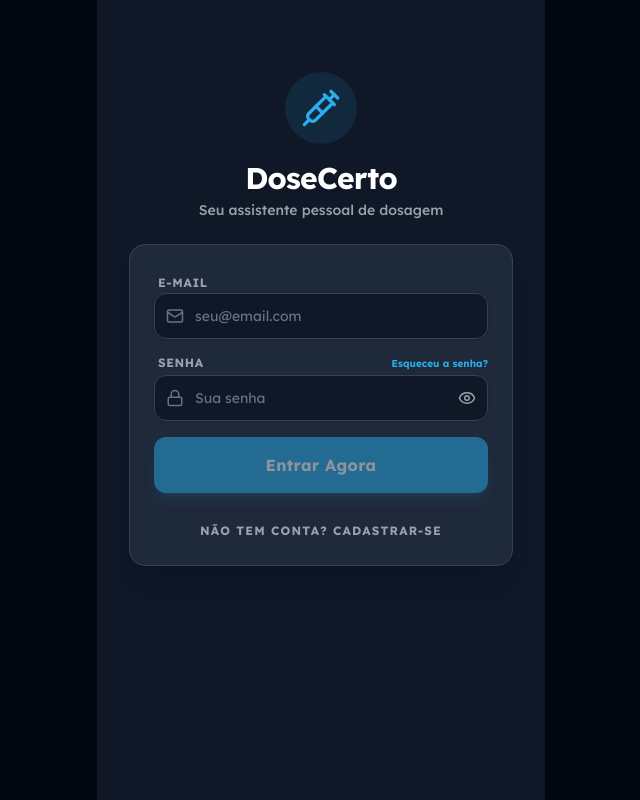
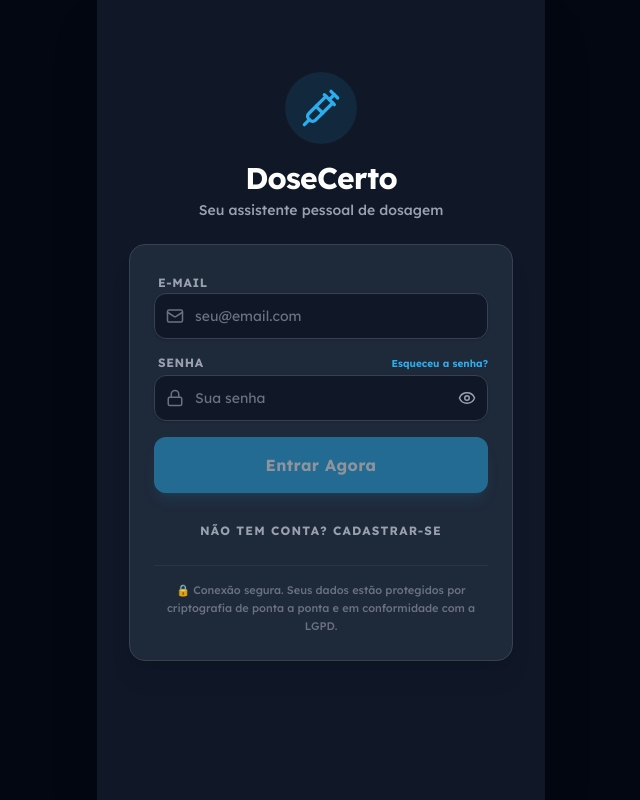
Before and after one commit to RottavaTech/Dose-Certo-Main, a Next.js app: page / in a window 1280 px wide. Shown: the whole page, without its empty margins (319-959 px from the left). Built offline with nearby package versions, Linux system fonts and the light colour scheme; no server answers.

Commit message:
adiciona texto de conformidade LGPD e segurança no Login

```diff
--- a/components/Login.tsx
+++ b/components/Login.tsx
@@ -346,6 +346,11 @@ export default function Login() {
               {isResetPassword ? 'Voltar para o Login' : isLogin ? 'Não tem conta? Cadastrar-se' : 'Já tem uma conta? Entrar'}
             </button>
           </div>
+          <div className="mt-6 pt-4 border-t border-gray-100 dark:border-gray-700/50 text-center">
+            <p className="text-[11px] text-gray-400 dark:text-gray-500 font-medium leading-relaxed">
+              🔒 Conexão segura. Seus dados estão protegidos por criptografia de ponta a ponta e em conformidade com a LGPD.
+            </p>
+          </div>
         </div>
       </div>
     </div>
--- a/components/Settings.tsx
+++ b/components/Settings.tsx
@@ -237,7 +237,7 @@ export default function Settings() {
             </summary>
             <div className="px-4 pb-4">
               <p className="text-sm text-gray-600 dark:text-gray-400 leading-relaxed font-medium">
-                O DoseCerto é uma ferramenta de auxílio matemático. Nunca altere suas doses sem a supervisão expressa do seu médico.
+                O DoseCerto é uma ferramenta de auxílio estritamente matemático para conversão e organização de dosagens. O aplicativo não emite diagnósticos, receitas ou recomendações clínicas. Nunca altere suas doses ou cronogramas sem a orientação e supervisão expressa do seu médico.
               </p>
             </div>
           </details>
@@ -255,7 +255,7 @@ export default function Settings() {
             </summary>
             <div className="px-4 pb-4">
               <p className="text-sm text-gray-600 dark:text-gray-400 leading-relaxed font-medium">
-                Seus dados são criptografados e não são compartilhados com redes de anúncios ou outros usuários.
+                Em total conformidade com a LGPD, suas informações são tratadas de forma estritamente confidencial. Seus dados de saúde são protegidos por criptografia avançada através da infraestrutura de nuvem segura do Supabase, garantindo que nunca sejam compartilhados com redes de anúncios, terceiros ou outros usuários.
               </p>
             </div>
           </details>
```
